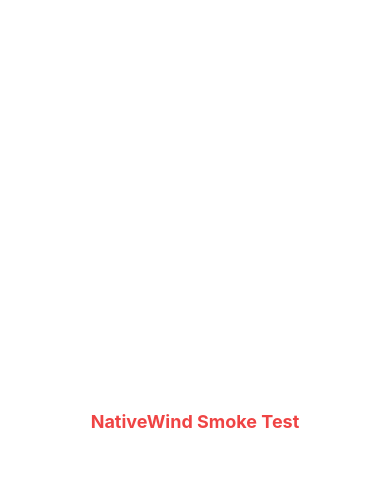
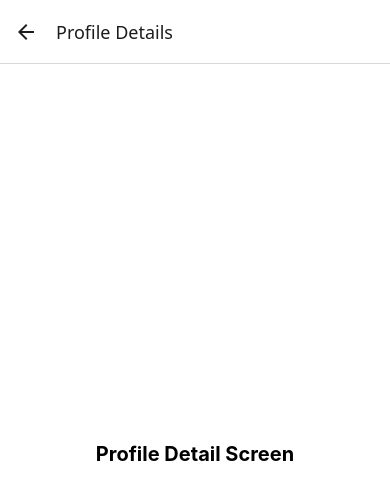
Before and after one commit to DevPro6269/yash, a React Native app in the folder app/: screen /ProfileDetail in a window 390 px wide. Shown: the top 500 px of the page. Built offline with nearby package versions, Linux system fonts and the light colour scheme.

Commit message:
feat: setup navigation and screen skeletons

```diff
--- a/app/App.tsx
+++ b/app/App.tsx
@@ -1,12 +1,13 @@
 import './global.css';
 import { StatusBar } from 'expo-status-bar';
-import { Text, View } from 'react-native';
+import React from 'react';
+import AppNavigator from './src/navigation/AppNavigator';
 
 export default function App() {
   return (
-    <View className="flex-1 items-center justify-center bg-white">
-      <Text className="text-red-500 text-lg font-bold">NativeWind Smoke Test</Text>
+    <>
+      <AppNavigator />
       <StatusBar style="auto" />
-    </View>
+    </>
   );
 }
--- a/app/package.json
+++ b/app/package.json
@@ -11,12 +11,16 @@
   },
   "dependencies": {
     "@react-native-async-storage/async-storage": "^2.2.0",
+    "@react-navigation/native": "^7.1.28",
+    "@react-navigation/native-stack": "^7.10.1",
     "@supabase/supabase-js": "^2.91.1",
     "expo": "~54.0.32",
     "expo-status-bar": "~3.0.9",
     "nativewind": "^4.2.1",
     "react": "19.1.0",
     "react-native": "0.81.5",
+    "react-native-safe-area-context": "^5.6.2",
+    "react-native-screens": "^4.20.0",
     "react-native-url-polyfill": "^3.0.0"
   },
   "devDependencies": {
--- /dev/null
+++ b/app/src/navigation/AppNavigator.tsx
@@ -0,0 +1,27 @@
+import React from 'react';
+import { createNativeStackNavigator } from '@react-navigation/native-stack';
+import { NavigationContainer } from '@react-navigation/native';
+import MatchesScreen from '../screens/MatchesScreen';
+import ProfileDetailScreen from '../screens/ProfileDetailScreen';
+import { RootStackParamList } from './types';
+
+const Stack = createNativeStackNavigator<RootStackParamList>();
+
+export default function AppNavigator() {
+  return (
+    <NavigationContainer>
+      <Stack.Navigator>
+        <Stack.Screen
+          name="Matches"
+          component={MatchesScreen}
+          options={{ title: 'Verified Matches' }}
+        />
+        <Stack.Screen
+          name="ProfileDetail"
+          component={ProfileDetailScreen}
+          options={{ title: 'Profile Details' }}
+        />
+      </Stack.Navigator>
+    </NavigationContainer>
+  );
+}
--- /dev/null
+++ b/app/src/navigation/types.ts
@@ -0,0 +1,4 @@
+export type RootStackParamList = {
+  Matches: undefined;
+  ProfileDetail: { profileId: string };
+};
--- /dev/null
+++ b/app/src/screens/MatchesScreen.tsx
@@ -0,0 +1,10 @@
+import React from 'react';
+import { View, Text } from 'react-native';
+
+export default function MatchesScreen() {
+  return (
+    <View className="flex-1 items-center justify-center bg-white">
+      <Text className="text-xl font-bold">Matches Screen</Text>
+    </View>
+  );
+}
--- /dev/null
+++ b/app/src/screens/ProfileDetailScreen.tsx
@@ -0,0 +1,10 @@
+import React from 'react';
+import { View, Text } from 'react-native';
+
+export default function ProfileDetailScreen() {
+  return (
+    <View className="flex-1 items-center justify-center bg-white">
+      <Text className="text-xl font-bold">Profile Detail Screen</Text>
+    </View>
+  );
+}
```
Also changed, not shown: 1 other file (tests, documents, lock files or other folders).
